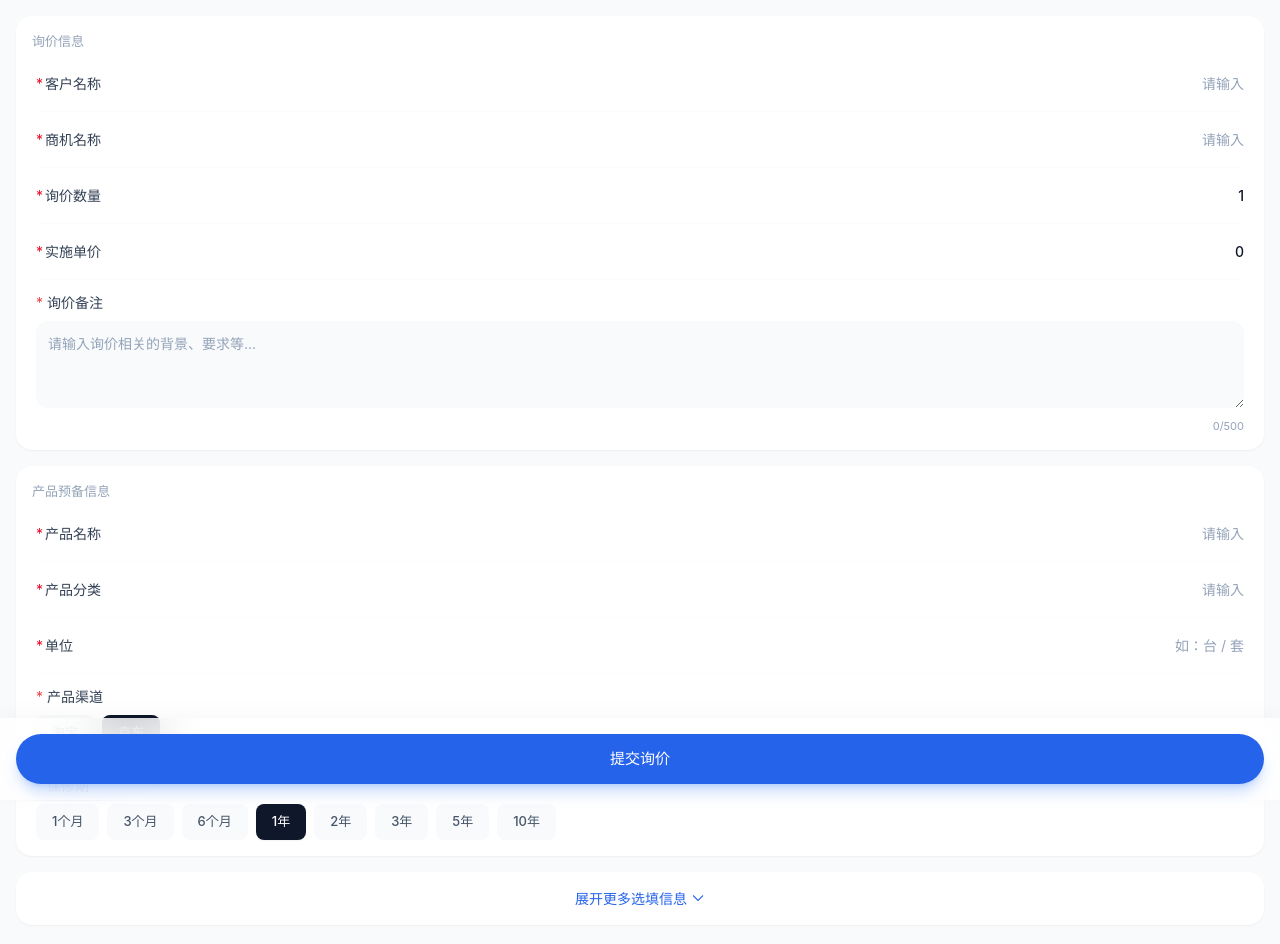
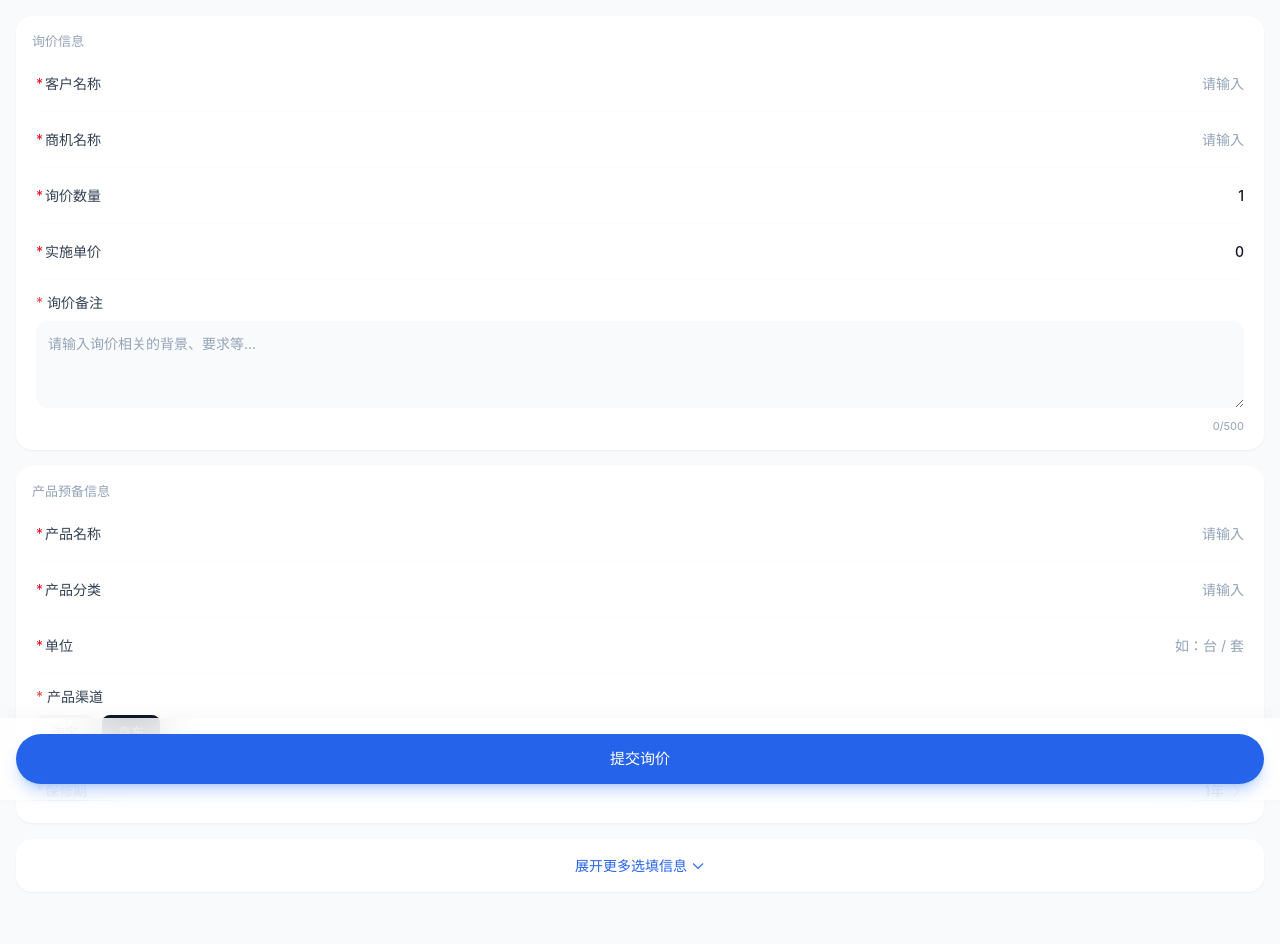
Before and after one commit to JoiceLily/quote-prototype-mobile, a Vue app: page /inquiries/new in a window 1280 px wide. Shown: the top 944 px of the page. Built offline with nearby package versions, Linux system fonts and the light colour scheme.

Commit message:
update - form

```diff
--- a/src/views/ProductInquiryForm.vue
+++ b/src/views/ProductInquiryForm.vue
@@ -25,6 +25,27 @@ const form = reactive<ProductInquiryFormModel>(store.createEmptyForm())
 
 // Progressive disclosure for extra info
 const showMoreInfo = ref(false)
+
+// Warranty Picker State
+const showWarrantyPicker = ref(false)
+const warrantyPickerColumns = warrantyOptions.map(item => ({ text: item, value: item }))
+const warrantyPickerValue = computed({
+  get: () => form.warrantyPeriod ? [form.warrantyPeriod] : [],
+  set: (val) => {
+    if (val && val.length) {
+      form.warrantyPeriod = val[0]
+    }
+  }
+})
+
+const openWarrantyPicker = () => {
+  showWarrantyPicker.value = true
+}
+
+const onWarrantyConfirm = ({ selectedValues }: any) => {
+  form.warrantyPeriod = selectedValues[0]
+  showWarrantyPicker.value = false
+}
 
 if (editingInquiry.value) {
   if (!canEdit(editingInquiry.value)) {
@@ -150,20 +171,18 @@ const saveInquiry = () => {
             </div>
           </div>
 
-          <div class="px-4 py-3">
-            <div class="text-[14px] text-slate-700 mb-2"><span class="text-red-500 mr-1">*</span>保修期</div>
-            <div class="flex flex-wrap gap-2">
-              <button
-                v-for="item in warrantyOptions" :key="item"
-                type="button"
-                class="px-4 py-2 rounded-lg text-[13px] font-medium transition-all"
-                :class="form.warrantyPeriod === item ? 'bg-slate-900 text-white shadow-sm' : 'bg-slate-50 text-slate-600 active:bg-slate-100'"
-                @click="form.warrantyPeriod = item"
-              >
-                {{ item }}
-              </button>
-            </div>
-          </div>
+          <van-field
+            v-model="form.warrantyPeriod"
+            is-link
+            readonly
+            name="warrantyPeriod"
+            label="保修期"
+            placeholder="请选择"
+            required
+            input-align="right"
+            :border="true"
+            @click="showWarrantyPicker = true"
+          />
         </van-cell-group>
       </section>
 
@@ -221,6 +240,17 @@ const saveInquiry = () => {
 
     </van-form>
 
+    <!-- 保修期 Picker -->
+    <van-popup v-model:show="showWarrantyPicker" position="bottom" round>
+      <van-picker
+        v-model="warrantyPickerValue"
+        title="选择保修期"
+        :columns="warrantyPickerColumns"
+        @confirm="onWarrantyConfirm"
+        @cancel="showWarrantyPicker = false"
+      />
+    </van-popup>
+
     <!-- Action Bar -->
     <div class="fixed inset-x-0 bottom-0 z-20 px-4 pt-4 pb-[calc(16px+env(safe-area-inset-bottom))] bg-white/80 backdrop-blur-xl shadow-[0_-4px_20px_rgba(0,0,0,0.03)]">
       <button
```
